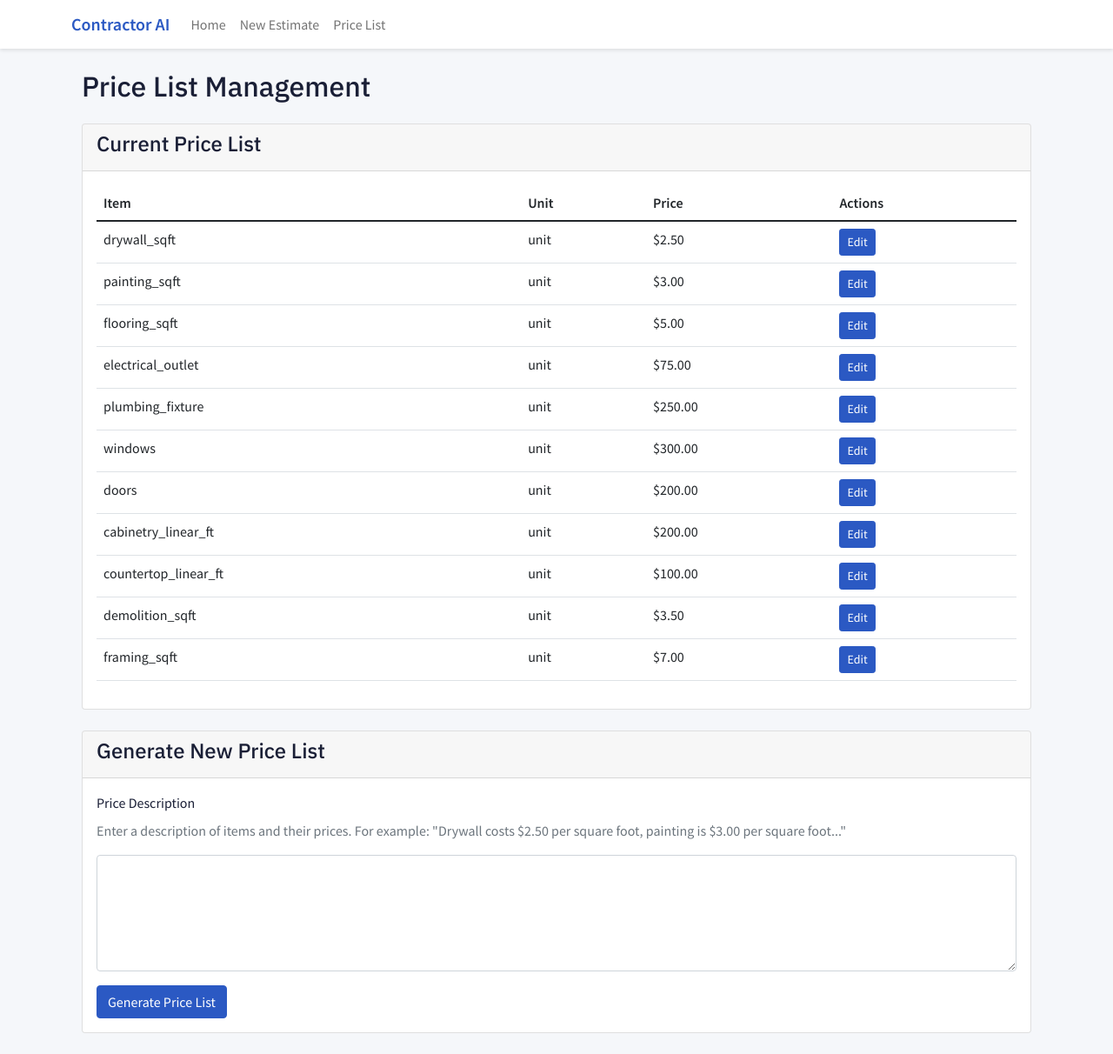
After one commit to WesternBarbarian/proposal-pro, a Flask app: page /price-list in a window 1280 px wide. The commit adds this page. Shown: the whole page at 87% size. Run offline with Flask 3, Linux system fonts and the light colour scheme; some libraries are stand-ins or nearby versions.

Commit message:
Agent query: Could you check if the new Price List page is accessible from the navigation menu and if you can see the price list management interface?
Add price list maintenance page:  Allows contractors to manage material pricing via new and edit sections, leveraging AI for price list generation from textual descriptions.

Screenshot: https://storage.googleapis.com/screenshot-production-us-central1/e0195ec9-bbd4-4786-9209-a61c7380599c/041dd7d2-97dd-45d4-bb73-caeae78d8e0c.jpg

```diff
--- a/app.py
+++ b/app.py
@@ -5,7 +5,7 @@ from flask import Flask, render_template, request, jsonify, flash, redirect, url
 from flask_wtf import FlaskForm
 from wtforms import TextAreaField, SubmitField
 from wtforms.validators import DataRequired
-from ai_helper import analyze_project, generate_proposal, Customer
+from ai_helper import analyze_project, generate_proposal, Customer, generate_price_list
 
 # Configure logging
 logging.basicConfig(level=logging.DEBUG)
@@ -17,10 +17,22 @@ class ProjectForm(FlaskForm):
     project_description = TextAreaField('Project Description', validators=[DataRequired()])
     submit = SubmitField('Generate Estimate')
 
+class PriceListForm(FlaskForm):
+    price_description = TextAreaField('Price Description', validators=[DataRequired()])
+    submit = SubmitField('Generate Price List')
+
 # Load price list
 def load_price_list():
-    with open('price_list.json', 'r') as f:
-        return json.load(f)
+    try:
+        with open('price_list.json', 'r') as f:
+            return json.load(f)
+    except FileNotFoundError:
+        return {}
+
+# Save price list
+def save_price_list(price_list):
+    with open('price_list.json', 'w') as f:
+        json.dump(price_list, f, indent=4)
 
 @app.route('/')
 def index():
@@ -77,5 +89,63 @@ def create_proposal():
         flash('Error generating proposal. Please try again.', 'error')
         return redirect(url_for('estimate'))
 
+@app.route('/price-list', methods=['GET', 'POST'])
+def price_list():
+    form = PriceListForm()
+    current_prices = load_price_list()
+    return render_template('price_list.html',
+                         form=form,
+                         current_prices=current_prices,
+                         units={})
+
+@app.route('/generate-price-list', methods=['POST'])
+def generate_price_list_route():
+    form = PriceListForm()
+    if form.validate_on_submit():
+        try:
+            # Generate price list using AI
+            items = generate_price_list(form.price_description.data)
+
+            # Convert to the format we use in price_list.json
+            price_list = {item.item: item.price for item in items.prices}
+            units = {item.item: item.unit for item in items.prices}
+
+            # Save the new price list
+            save_price_list(price_list)
+
+            flash('Price list updated successfully!', 'success')
+            return redirect(url_for('price_list'))
+        except Exception as e:
+            logging.error(f"Error generating price list: {str(e)}")
+            flash('Error generating price list. Please try again.', 'error')
+
+    return redirect(url_for('price_list'))
+
+@app.route('/update-price', methods=['POST'])
+def update_price():
+    try:
+        item = request.form.get('item')
+        price = float(request.form.get('price'))
+
+        if not item or price < 0:
+            flash('Invalid price update request.', 'error')
+            return redirect(url_for('price_list'))
+
+        # Load current price list
+        price_list = load_price_list()
+
+        # Update price
+        price_list[item] = price
+
+        # Save updated price list
+        save_price_list(price_list)
+
+        flash('Price updated successfully!', 'success')
+    except Exception as e:
+        logging.error(f"Error updating price: {str(e)}")
+        flash('Error updating price. Please try again.', 'error')
+
+    return redirect(url_for('price_list'))
+
 if __name__ == '__main__':
     app.run(host='0.0.0.0', port=5000, debug=True)
--- a/templates/base.html
+++ b/templates/base.html
@@ -24,6 +24,9 @@
                     <li class="nav-item">
                         <a class="nav-link" href="{{ url_for('estimate') }}">New Estimate</a>
                     </li>
+                    <li class="nav-item">
+                        <a class="nav-link" href="{{ url_for('price_list') }}">Price List</a>
+                    </li>
                 </ul>
             </div>
         </div>
--- /dev/null
+++ b/templates/price_list.html
@@ -0,0 +1,119 @@
+{% extends 'base.html' %}
+
+{% block content %}
+<div class="container">
+    <h2 class="mb-4">Price List Management</h2>
+
+    <!-- Current Price List -->
+    <div class="card mb-4">
+        <div class="card-header">
+            <h4>Current Price List</h4>
+        </div>
+        <div class="card-body">
+            <table class="table">
+                <thead>
+                    <tr>
+                        <th>Item</th>
+                        <th>Unit</th>
+                        <th>Price</th>
+                        <th>Actions</th>
+                    </tr>
+                </thead>
+                <tbody>
+                    {% for item, price in current_prices.items() %}
+                    <tr>
+                        <td>{{ item }}</td>
+                        <td>{{ units.get(item, 'unit') }}</td>
+                        <td>${{ "%.2f"|format(price) }}</td>
+                        <td>
+                            <button class="btn btn-sm btn-primary edit-price"
+                                    data-item="{{ item }}"
+                                    data-price="{{ price }}"
+                                    data-unit="{{ units.get(item, 'unit') }}">
+                                Edit
+                            </button>
+                        </td>
+                    </tr>
+                    {% endfor %}
+                </tbody>
+            </table>
+        </div>
+    </div>
+
+    <!-- Generate New Price List -->
+    <div class="card mb-4">
+        <div class="card-header">
+            <h4>Generate New Price List</h4>
+        </div>
+        <div class="card-body">
+            <form method="POST" action="{{ url_for('generate_price_list') }}" class="needs-validation">
+                {{ form.csrf_token }}
+                <div class="mb-3">
+                    {{ form.price_description.label(class="form-label") }}
+                    <p class="text-muted">Enter a description of items and their prices. For example: "Drywall costs $2.50 per square foot, painting is $3.00 per square foot..."</p>
+                    {{ form.price_description(class="form-control", rows=5) }}
+                    {% if form.price_description.errors %}
+                    <div class="invalid-feedback">
+                        {% for error in form.price_description.errors %}
+                        {{ error }}
+                        {% endfor %}
+                    </div>
+                    {% endif %}
+                </div>
+                {{ form.submit(class="btn btn-primary") }}
+            </form>
+        </div>
+    </div>
+
+    <!-- Edit Price Modal -->
+    <div class="modal fade" id="editPriceModal" tabindex="-1">
+        <div class="modal-dialog">
+            <div class="modal-content">
+                <div class="modal-header">
+                    <h5 class="modal-title">Edit Price</h5>
+                    <button type="button" class="btn-close" data-bs-dismiss="modal"></button>
+                </div>
+                <div class="modal-body">
+                    <form method="POST" action="{{ url_for('update_price') }}" id="editPriceForm">
+                        <input type="hidden" name="item" id="editItemName">
+                        <div class="mb-3">
+                            <label class="form-label">Item</label>
+                            <input type="text" class="form-control" id="displayItemName" disabled>
+                        </div>
+                        <div class="mb-3">
+                            <label class="form-label">Unit</label>
+                            <input type="text" class="form-control" name="unit" id="editItemUnit" required>
+                        </div>
+                        <div class="mb-3">
+                            <label class="form-label">Price</label>
+                            <input type="number" step="0.01" class="form-control" name="price" id="editItemPrice" required>
+                        </div>
+                        <button type="submit" class="btn btn-primary">Save Changes</button>
+                    </form>
+                </div>
+            </div>
+        </div>
+    </div>
+</div>
+
+<!-- JavaScript for handling the edit modal -->
+<script>
+document.addEventListener('DOMContentLoaded', function() {
+    const editButtons = document.querySelectorAll('.edit-price');
+    editButtons.forEach(button => {
+        button.addEventListener('click', function() {
+            const item = this.dataset.item;
+            const price = this.dataset.price;
+            const unit = this.dataset.unit;
+
+            document.getElementById('editItemName').value = item;
+            document.getElementById('displayItemName').value = item;
+            document.getElementById('editItemPrice').value = price;
+            document.getElementById('editItemUnit').value = unit;
+
+            new bootstrap.Modal(document.getElementById('editPriceModal')).show();
+        });
+    });
+});
+</script>
+{% endblock %}
```
Also changed, not shown: ai_helper.py (+34 -0 lines).
